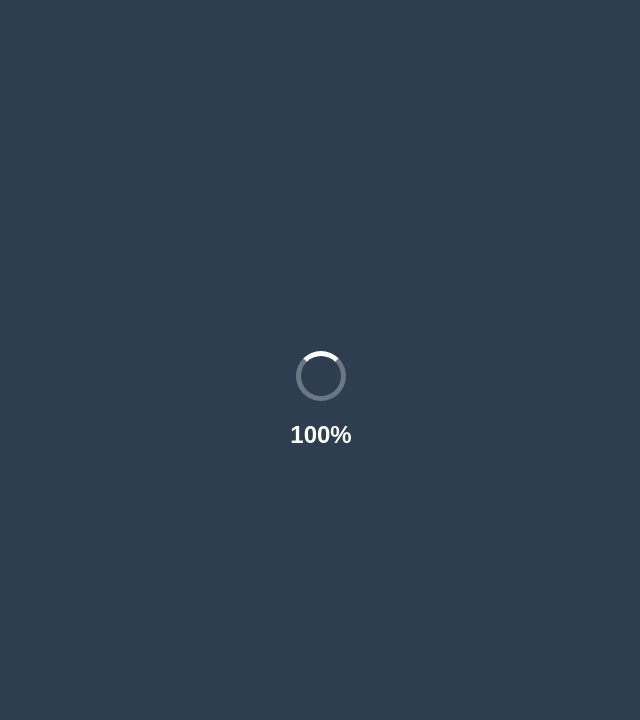
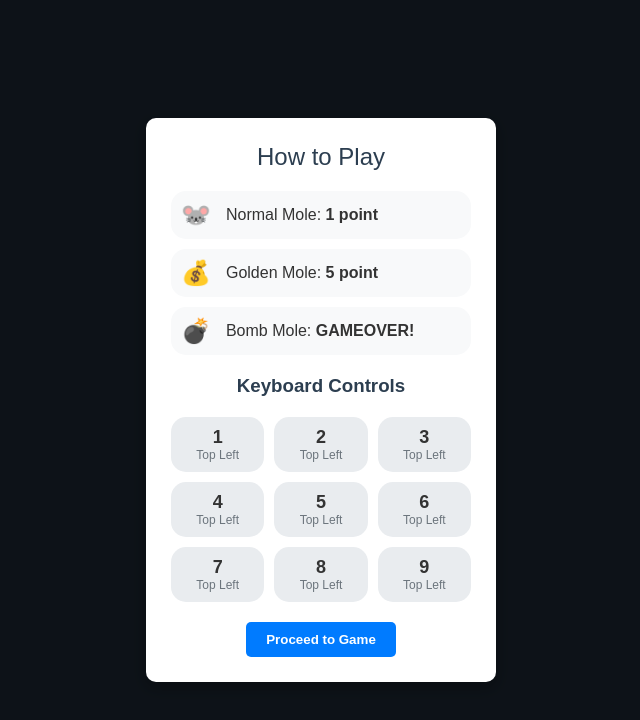
Before and after one commit to bbstar8/Whack-A-Mole, a plain HTML site: page index.html in a window 1280 px wide. Shown: the whole page, without its empty margins (319-959 px from the left). Drawn offline with Linux system fonts and the light colour scheme.

Commit message:
feat:added how-to-play-modal functionality

```diff
--- a/css/whack-a-mole.css
+++ b/css/whack-a-mole.css
@@ -17,6 +17,9 @@ body{
     padding: 20px;
 }
 
+.flex {
+    display: flex;
+}
 .flex-center {
     display: flex;
     align-items: center;
@@ -56,3 +59,121 @@ body{
     to {transform: rotate(360deg);}
 
 }
+
+/* Modal Styling */
+.modal {
+    position: fixed;
+    top: 0;
+    left: 0;
+    width: 100%;
+    height: 100%;
+    background-color: rgba(0, 0, 0, 0.7);
+    z-index: 1000;
+    display: flex;
+    align-items: center;
+    justify-content: center;
+    padding: 20px;
+}
+
+.modal__content {
+    background-color: #fff;
+    border-radius: 10px;
+    padding: 25px;
+    max-width: 350px;
+    width: 100%;
+    margin: 20px auto;
+    text-align: center;
+    box-shadow: 0 5px 15px rgba(0, 0, 0, 0.3);
+    animation: modalAppear 0.3s, ease-out;
+}
+
+@keyframes modalAppear {
+    from {
+        transform: scale(0.9);
+        opacity: 0;
+    }
+    to {
+        transform: scale(1);
+        opacity: 1;
+    }
+
+}
+
+.modal__title {
+    color: #2c3e50;
+    margin-bottom: 15px;
+    font-size: 24px;
+}
+
+.instructions {
+    text-align: left;
+    margin: 20px 0;
+}
+
+.instructions__item {
+    display: flex;
+    align-items: center;
+    margin: 10px 0;
+    padding: 10px;
+    background-color: #f8f9fa;
+    border-radius: 15px;
+}
+
+.mole-icon {
+    margin-right: 15px;
+    font-size: 24px;
+}
+
+.keyboard__instructions{
+    margin: 20px 0 10px;
+    color: #2c3e50;
+    text-align: center;
+}
+
+.keyboard-map {
+    display: grid;
+    grid-template-columns: repeat(3, 1fr);
+    gap: 10px;
+    margin: 20px 0;
+}
+
+.keyboard-map-key {
+    background-color: #e9ecef;
+    padding: 10px;
+    border-radius: 15px;
+    text-align: center;
+}
+
+.keyboard-map-key-number{
+    font-weight: bold;
+    font-size: 18px;
+
+}
+
+.keyboard-map-position {
+    font-size: 12px;
+    color: #6c757d;
+}
+
+.btn {
+    padding: 10px 20px;
+    border: none;
+    border-radius: 5px;
+    font-weight: bold;
+    cursor: pointer;
+    transition: all 0.3s ease;
+}
+
+.btn-primary {
+    background-color: #007bff;
+    color: #fff;
+}
+
+.btn-primary:hover {
+    background-color: #0056b3;
+}
+
+.btn:disabled {
+    opacity: 0.5;
+    cursor: not-allowed;
+}
--- a/index.html
+++ b/index.html
@@ -8,10 +8,76 @@
 
 </head>
 <body>
+    <!-- Loader -->
     <div class="loader flex-center" id="loader">
         <div class="spinner"></div>
         <div class="loading-text">0%</div>
     </div>
+
+    <!-- How to Play Modal -->
+     <div class="modal hidden" id="how-to-play-modal">
+        <div class="modal__content">
+            <div class="modal__title">How to Play</div>
+            <div class="instructions">
+                <div class="instructions__item">
+                    <span class="mole-icon">🐭</span>
+                    <span>Normal Mole: <strong>1 point</strong></span>
+                </div>
+                <div class="instructions__item">
+                    <span class="mole-icon">💰</span>
+                    <span>Golden Mole: <strong>5 point</strong></span>
+                </div>
+                <div class="instructions__item">
+                    <span class="mole-icon">💣</span>
+                    <span>Bomb Mole: <strong>GAMEOVER!</strong></span>
+                </div>
+                <h3 class="keyboard__instructions">Keyboard Controls</h3>
+                <div class="keyboard-map">
+                    <div class="keyboard-map-key">
+                        <div class="keyboard-map-key-number">1</div>
+                        <div class="keyboard-map-position">Top Left</div>
+                    </div>
+                    <div class="keyboard-map-key">
+                        <div class="keyboard-map-key-number">2</div>
+                        <div class="keyboard-map-position">Top Left</div>
+                    </div>
+                    <div class="keyboard-map-key">
+                        <div class="keyboard-map-key-number">3</div>
+                        <div class="keyboard-map-position">Top Left</div>
+                    </div>
+                    <div class="keyboard-map-key">
+                        <div class="keyboard-map-key-number">4</div>
+                        <div class="keyboard-map-position">Top Left</div>
+                    </div>
+                    <div class="keyboard-map-key">
+                        <div class="keyboard-map-key-number">5</div>
+                        <div class="keyboard-map-position">Top Left</div>
+                    </div>
+                    <div class="keyboard-map-key">
+                        <div class="keyboard-map-key-number">6</div>
+                        <div class="keyboard-map-position">Top Left</div>
+                    </div>
+                    <div class="keyboard-map-key">
+                        <div class="keyboard-map-key-number">7</div>
+                        <div class="keyboard-map-position">Top Left</div>
+                    </div>
+                    <div class="keyboard-map-key">
+                        <div class="keyboard-map-key-number">8</div>
+                        <div class="keyboard-map-position">Top Left</div>
+                    </div>
+                    <div class="keyboard-map-key">
+                        <div class="keyboard-map-key-number">9</div>
+                        <div class="keyboard-map-position">Top Left</div>
+                    </div>
+
+
+                </div>
+            </div>
+            <button class="btn btn-primary" id="proceed-btn">Proceed to Game</button>
+        </div>
+     </div>
+
+
     <script src="./js/loader.js"></script>
 </body>
 </html>
--- a/js/loader.js
+++ b/js/loader.js
@@ -1,6 +1,7 @@
 document.addEventListener('DOMContentLoaded', () => {
     const loader = document.getElementById('loader');
     const loadingText = loader.querySelector('.loading-text');
+    const howToPlayModal = document.getElementById('how-to-play-modal');
 
     let percent = 0;
     const interval = setInterval(()=>{
@@ -9,7 +10,17 @@ document.addEventListener('DOMContentLoaded', () => {
 
         if (percent >= 100){
             clearInterval(interval);
-            setTimeout(()=>{loader.classList.add('hidden');}, 300);
+            setTimeout(()=>{
+                loader.classList.add('hidden');
+            howToPlayModal.classList.remove('hidden');
+        howToPlayModal.classList.add('flex');
+    }, 300);
         }
-    }, 30)
-})
+    }, 30);
+
+    // Proceed button
+    document.getElementById('proceed-btn').addEventListener('click', () => {
+    howToPlayModal.classList.remove('flex');
+    howToPlayModal.add('hidden');
+});
+});
```
